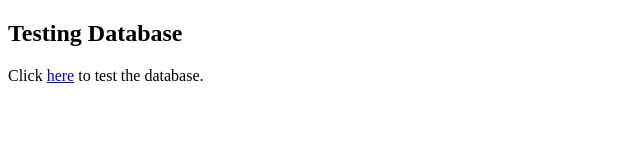
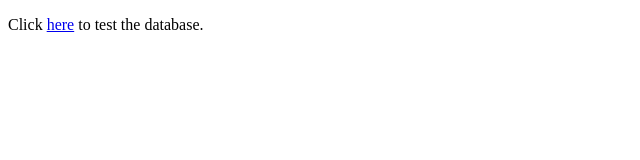
Before and after one commit to bsamot10/bsamot10.github.io, a plain HTML site: page index.html in a window 1280 px wide. Shown: the whole page, without its empty margins (0-640 px from the left). Drawn offline with Linux system fonts and the light colour scheme.

Commit message:
Update index.html

```diff
--- a/index.html
+++ b/index.html
@@ -4,7 +4,6 @@
         <title>Testing Database</title>
    </head>
    <body>
-	 <h2>Testing Database</h2>
      <p>Click <a href="http://64.226.109.157/browser/">here</a> to test the database.</p>
    </body>
 </html>
```
